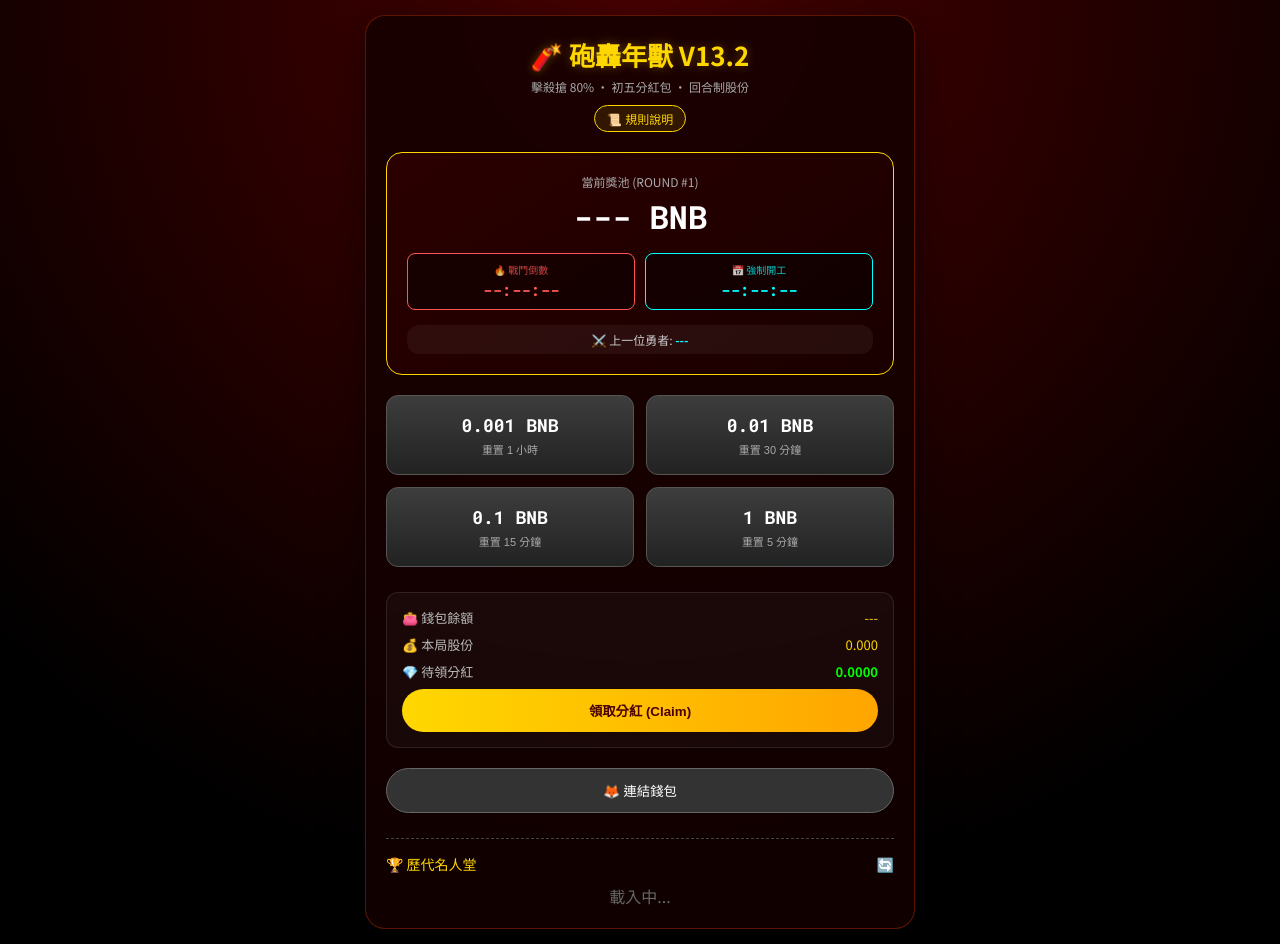
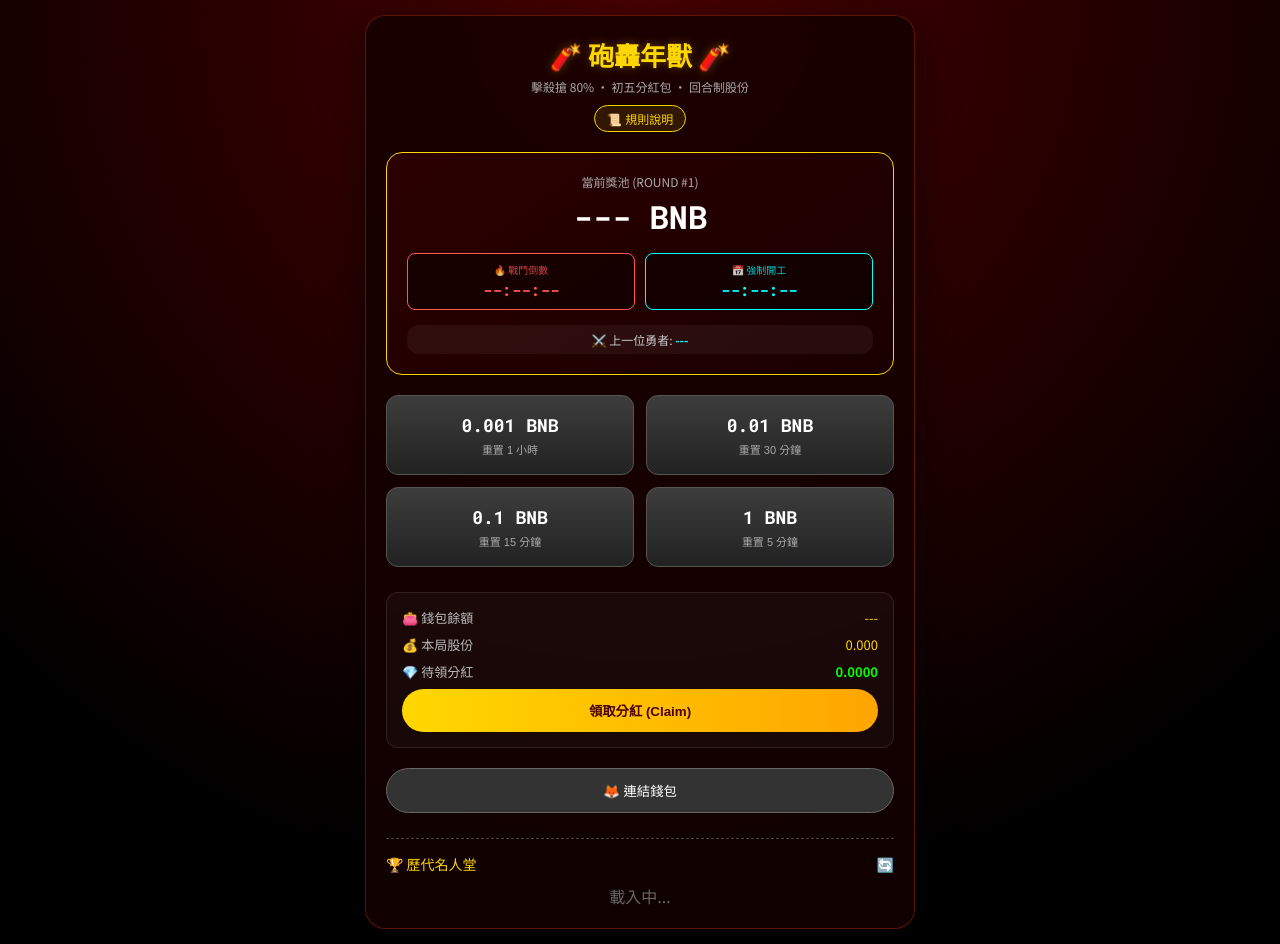
Before and after one commit to YANSUG/nianBeast-BSC, a plain HTML site: page index.html in a window 1280 px wide. Drawn offline with Linux system fonts and the light colour scheme.

Commit message:
Update index.html

```diff
--- a/index.html
+++ b/index.html
@@ -61,7 +61,7 @@
 <body>
 <div class="container">
     <header>
-        <h1>🧨 砲轟年獸 V13.2</h1>
+        <h1>🧨 砲轟年獸 🧨 </h1>
         <div class="subtitle">擊殺搶 80% • 初五分紅包 • 回合制股份</div>
         <button class="rules-btn" onclick="document.getElementById('rulesModal').style.display='block'">📜 規則說明</button>
     </header>
```
